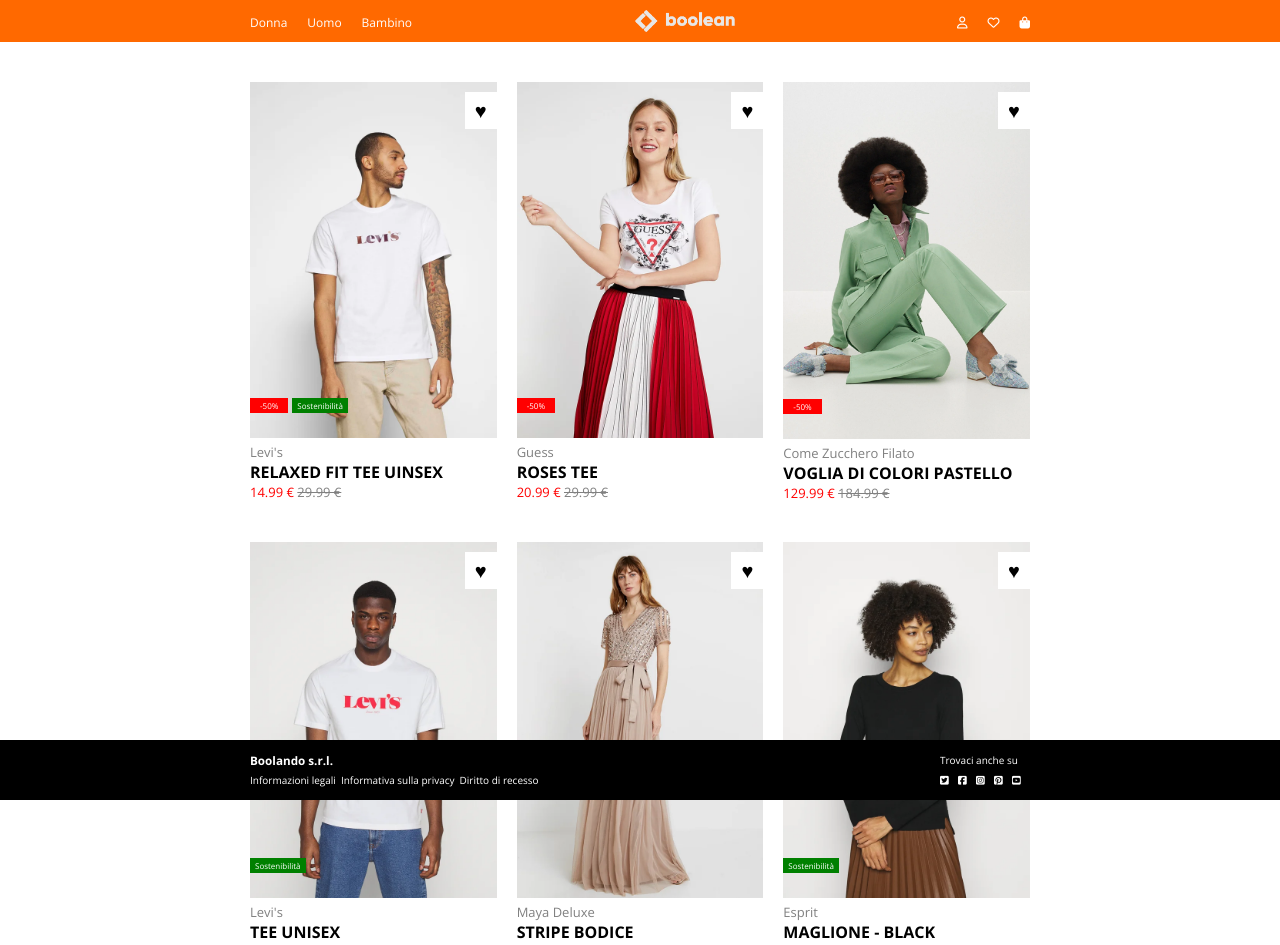
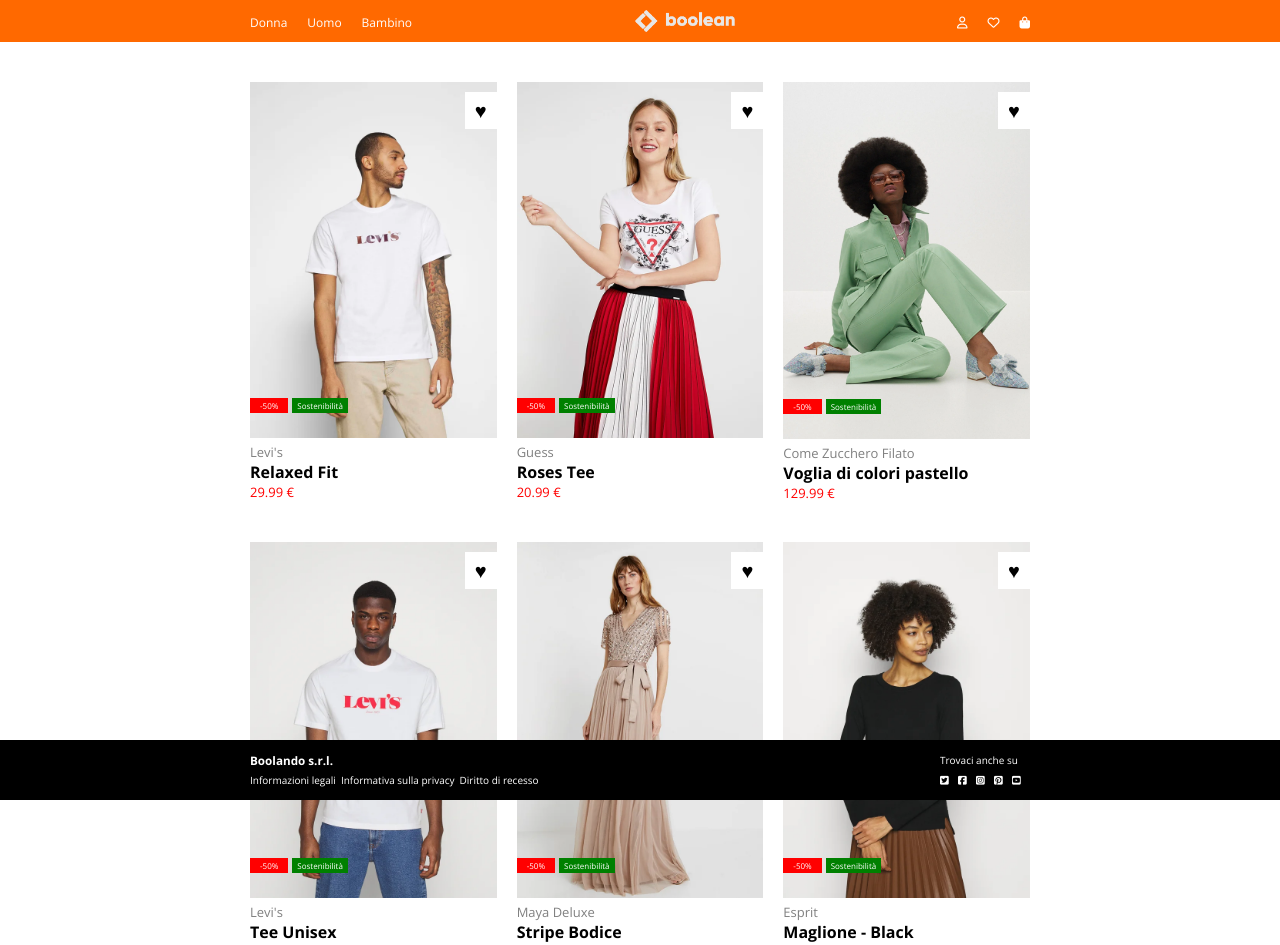
Before and after one commit to EmanueleVenditti95/vite-boolando, a Vue app: page / in a window 1280 px wide. Shown: the top 945 px of the page. Built offline with nearby package versions, Linux system fonts and the light colour scheme; a web font is replaced by a local one.

Commit message:
Add - dynamic cards (without props)

```diff
--- a/src/components/Main.vue
+++ b/src/components/Main.vue
@@ -1,16 +1,29 @@
 <script>
+import cards from "../db.json"
 
+export default {
+    components: {
+    },
+    data() {
+        return {
+            products: cards.products
+        }
+    },
+    created() {
+        console.log(this.products)
+    }
+}
 </script>
 
 <template>
     <main class="container">
         <div class="row">
 
-            <div class="card">
+            <div v-for="card, i in products" :key="i" class="card">
                 <div class="list-pic">
                     <div class="figure">
-                        <img src="/img/1.webp" alt="">
-                        <img class="img-hover" src="/img/1b.webp" alt="">
+                        <img :src="card.frontImage" alt="">
+                        <img class="img-hover" :src="card.backImage" alt="">
                     </div>
                     <div class="square">
                         <div class=" red-square">-50%</div>
@@ -20,103 +33,12 @@
                 </div>
                 <div>
                     <ul>
-                        <li class="brand">Levi's</li>
-                        <li class="item">RELAXED FIT TEE UINSEX</li>
-                        <li class="price">14.99 &euro; <span class="old-price">29.99 &euro;</span></li>
+                        <li class="brand">{{ card.brand }}</li>
+                        <li class="item">{{ card.name }}</li>
+                        <li class="price">{{ card.price }} &euro;</li>
                     </ul>
                 </div>
             </div>
-
-            <div class="card">
-                <div class="list-pic">
-                    <div class="figure">
-                        <img src="/img/2.webp" alt="">
-                        <img class="img-hover" src="/img/2b.webp" alt="">
-                    </div>
-                    <div class="square red-square">-50%</div>
-                    <div class="wishlist-badge">&hearts;</div>
-                </div>
-                <div>
-                    <ul>
-                        <li class="brand">Guess</li>
-                        <li class="item">ROSES TEE</li>
-                        <li class="price">20.99 &euro; <span class="old-price">29.99 &euro;</span></li>
-                    </ul>
-                </div>
-            </div>
-
-            <div class="card">
-                <div class="list-pic">
-                    <div class="figure">
-                        <img src="/img/3.webp" alt="">
-                        <img class="img-hover" src="/img/3b.webp" alt="">
-                    </div>
-                    <div class="square red-square">-50%</div>
-                    <div class="wishlist-badge">&hearts;</div>
-                </div>
-                <div>
-                    <ul>
-                        <li class="brand">Come Zucchero Filato</li>
-                        <li class="item">VOGLIA DI COLORI PASTELLO</li>
-                        <li class="price">129.99 &euro; <span class="old-price">184.99 &euro;</span></li>
-                    </ul>
-                </div>
-            </div>
-
-            <div class="card">
-                <div class="list-pic">
-                    <div class="figure">
-                        <img src="/img/4.webp" alt="">
-                        <img class="img-hover" src="/img/4b.webp" alt="">
-                    </div>
-                    <div class="square red-square">-50%</div>
-                    <div class="square green-square">Sostenibilità</div>
-                    <div class="wishlist-badge">&hearts;</div>
-                </div>
-                <div>
-                    <ul>
-                        <li class="brand">Levi's</li>
-                        <li class="item">TEE UNISEX</li>
-                        <li class="price">14.99 &euro; <span class="old-price">29.99 &euro;</span></li>
-                    </ul>
-                </div>
-            </div>
-
-            <div class="card">
-                <div class="list-pic">
-                    <div class="figure">
-                        <img src="/img/5.webp" alt="">
-                        <img class="img-hover" src="/img/5b.webp" alt="">
-                    </div>
-                    <div class="wishlist-badge">&hearts;</div>
-                </div>
-                <div>
-                    <ul>
-                        <li class="brand">Maya Deluxe</li>
-                        <li class="item">STRIPE BODICE</li>
-                        <li class="price">99.99 &euro;</li>
-                    </ul>
-                </div>
-            </div>
-
-            <div class="card">
-                <div class="list-pic">
-                    <div class="figure">
-                        <img src="/img/6.webp" alt="">
-                        <img class="img-hover" src="/img/6b.webp" alt="">
-                    </div>
-                    <div class="square green-square">Sostenibilità</div>
-                    <div class="wishlist-badge">&hearts;</div>
-                </div>
-                <div>
-                    <ul>
-                        <li class="brand">Esprit</li>
-                        <li class="item">MAGLIONE - BLACK</li>
-                        <li class="price">29.99 &euro;</li>
-                    </ul>
-                </div>
-            </div>
-
         </div>
 
     </main>
--- /dev/null
+++ b/src/db.json
@@ -0,0 +1,106 @@
+{
+  "products": [
+    {
+      "id": 1,
+      "frontImage": "/img/1.webp",
+      "backImage": "/img/1b.webp",
+      "brand": "Levi's",
+      "name": "Relaxed Fit",
+      "price": 29.99,
+      "isInFavorites": true,
+      "badges": [
+        {
+          "type": "tag",
+          "value": "Sostenibilità"
+        },
+        {
+          "type": "discount",
+          "value": "-50%"
+        }
+      ]
+    },
+    {
+      "id": 2,
+      "frontImage": "/img/2.webp",
+      "backImage": "/img/2b.webp",
+      "brand": "Guess",
+      "name": "Roses Tee",
+      "price": 20.99,
+      "isInFavorites": true,
+      "badges": [
+        {
+          "type": "discount",
+          "value": "-30%"
+        }
+      ]
+    },
+    {
+      "id": 3,
+      "frontImage": "/img/3.webp",
+      "backImage": "/img/3b.webp",
+      "brand": "Come Zucchero Filato",
+      "name": "Voglia di colori pastello",
+      "price": 129.99,
+      "isInFavorites": false,
+      "badges": [
+        {
+          "type": "discount",
+          "value": "-30%"
+        }
+      ]
+    },
+    {
+      "id": 4,
+      "frontImage": "/img/4.webp",
+      "backImage": "/img/4b.webp",
+      "brand": "Levi's",
+      "name": "Tee Unisex",
+      "price": 14.99,
+      "isInFavorites": false,
+      "badges": [
+        {
+          "type": "tag",
+          "value": "Sostenibilità"
+        },
+        {
+          "type": "discount",
+          "value": "-50%"
+        }
+      ]
+    },
+    {
+      "id": 5,
+      "frontImage": "/img/5.webp",
+      "backImage": "/img/5b.webp",
+      "brand": "Maya Deluxe",
+      "name": "Stripe Bodice",
+      "price": 99.99,
+      "isInFavorites": true,
+      "badges": [
+        {
+          "type": "tag",
+          "value": "Sostenibilità"
+        },
+        {
+          "type": "discount",
+          "value": "-50%"
+        }
+      ]
+    },
+    {
+      "id": 6,
+      "frontImage": "/img/6.webp",
+      "backImage": "/img/6b.webp",
+      "brand": "Esprit",
+      "name": "Maglione - Black",
+      "price": 29.99,
+      "isInFavorites": true,
+      "badges": [
+        {
+          "type": "tag",
+          "value": "Sostenibilità"
+        }
+      ]
+    }
+  ]
+}
```
